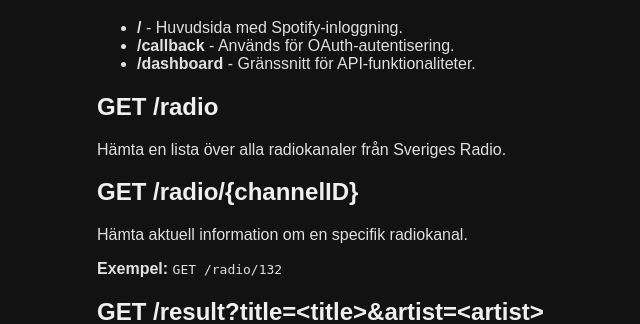
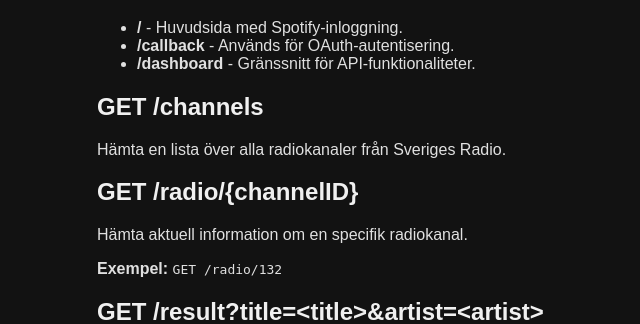
Before and after one commit to Woxell/Diggaren, a Flask app: page /api in a window 1280 px wide. Shown: the part 219-543 px from the top of the page, without its empty margins (143-783 px from the left). Run offline with Flask 3, Linux system fonts and the light colour scheme; parts of the project's set-up code (start-up, migrations or seed data) failed here and were passed over.

Commit message:
Update api.html

```diff
--- a/src/templates/api.html
+++ b/src/templates/api.html
@@ -53,7 +53,7 @@
         <li><strong>/dashboard</strong> - Gränssnitt för API-funktionaliteter.</li>
     </ul>
 
-    <h2>GET /radio</h2>
+    <h2>GET /channels</h2>
     <p>Hämta en lista över alla radiokanaler från Sveriges Radio.</p>
 
     <h2>GET /radio/{channelID}</h2>
```
